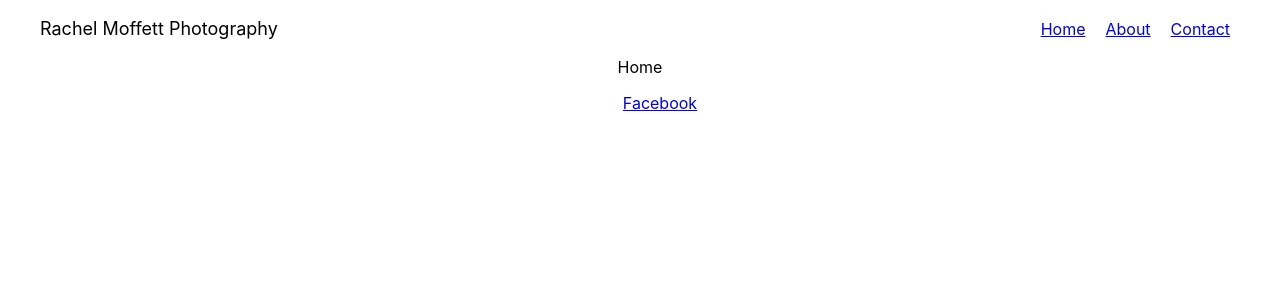
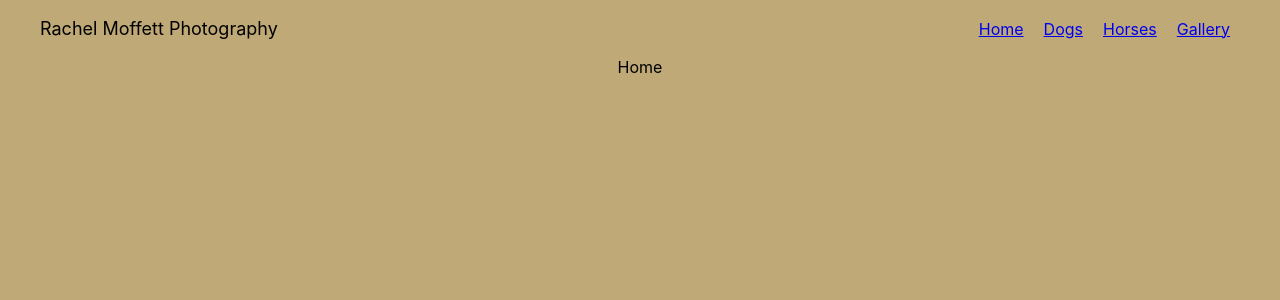
Before and after one commit to jackomoffett/rmphotography, a React (Create React App) app: page / in a window 1280 px wide. Shown: the top 300 px of the page. Built offline with nearby package versions, Linux system fonts and the light colour scheme.

Commit message:
Base pages

```diff
--- a/src/App.css
+++ b/src/App.css
@@ -4,7 +4,7 @@
   display: flex;
   flex-direction: column;
   align-items: center;
-  background-color: #fff;
+  background-color: #bfa977;
   color: black;
 }
 .App-header {
--- a/src/App.js
+++ b/src/App.js
@@ -1,8 +1,9 @@
 import "./App.css";
 
 import Home from "./pages/Home";
-import About from "./pages/About";
-import Contact from "./pages/Contact";
+import Dogs from "./pages/Dogs";
+import Horses from "./pages/Horses";
+import Gallery from "./pages/Gallery";
 import Header from "./components/Header";
 import Footer from "./components/Footer";
 
@@ -17,10 +18,11 @@ function App() {
 
         <Route exact path="/" component={Home} />
         <Route exact path="/home" component={Home} />
-        <Route exact path="/about" component={About} />
-        <Route exact path="/contact" component={Contact} />
+        <Route exact path="/dogs" component={Dogs} />
+        <Route exact path="/horses" component={Horses} />
+        <Route exact path="/gallery" component={Gallery} />
       </Router>
-      <Footer />
+      {/* <Footer /> */}
     </div>
   );
 }
--- a/src/components/Header.js
+++ b/src/components/Header.js
@@ -10,10 +10,13 @@ const Header = () => {
             <HeaderLink page="home" />
           </li>
           <li>
-            <HeaderLink page="about" />
+            <HeaderLink page="dogs" />
           </li>
           <li>
-            <HeaderLink page="contact" />
+            <HeaderLink page="horses" />
+          </li>
+          <li>
+            <HeaderLink page="gallery" />
           </li>
         </ul>
       </header>
--- a/src/pages/About.js
+++ /dev/null
@@ -1,5 +0,0 @@
-function About() {
-  return <div className="About">About</div>;
-}
-
-export default About;
--- a/src/pages/Contact.js
+++ /dev/null
@@ -1,5 +0,0 @@
-function Contact() {
-  return <div className="Contact">Contact</div>;
-}
-
-export default Contact;
--- /dev/null
+++ b/src/pages/Dogs.js
@@ -0,0 +1,5 @@
+function Dogs() {
+  return <div className="Dogs">Dogs</div>;
+}
+
+export default Dogs;
--- /dev/null
+++ b/src/pages/Gallery.js
@@ -0,0 +1,5 @@
+function Gallery() {
+  return <div className="Gallery">Gallery</div>;
+}
+
+export default Gallery;
--- /dev/null
+++ b/src/pages/Horses.js
@@ -0,0 +1,5 @@
+function Horses() {
+  return <div className="Horses">Horses</div>;
+}
+
+export default Horses;
```
Also changed, not shown: public/196203350_269905784868956_1040658747998823473_n.jpg (added).
